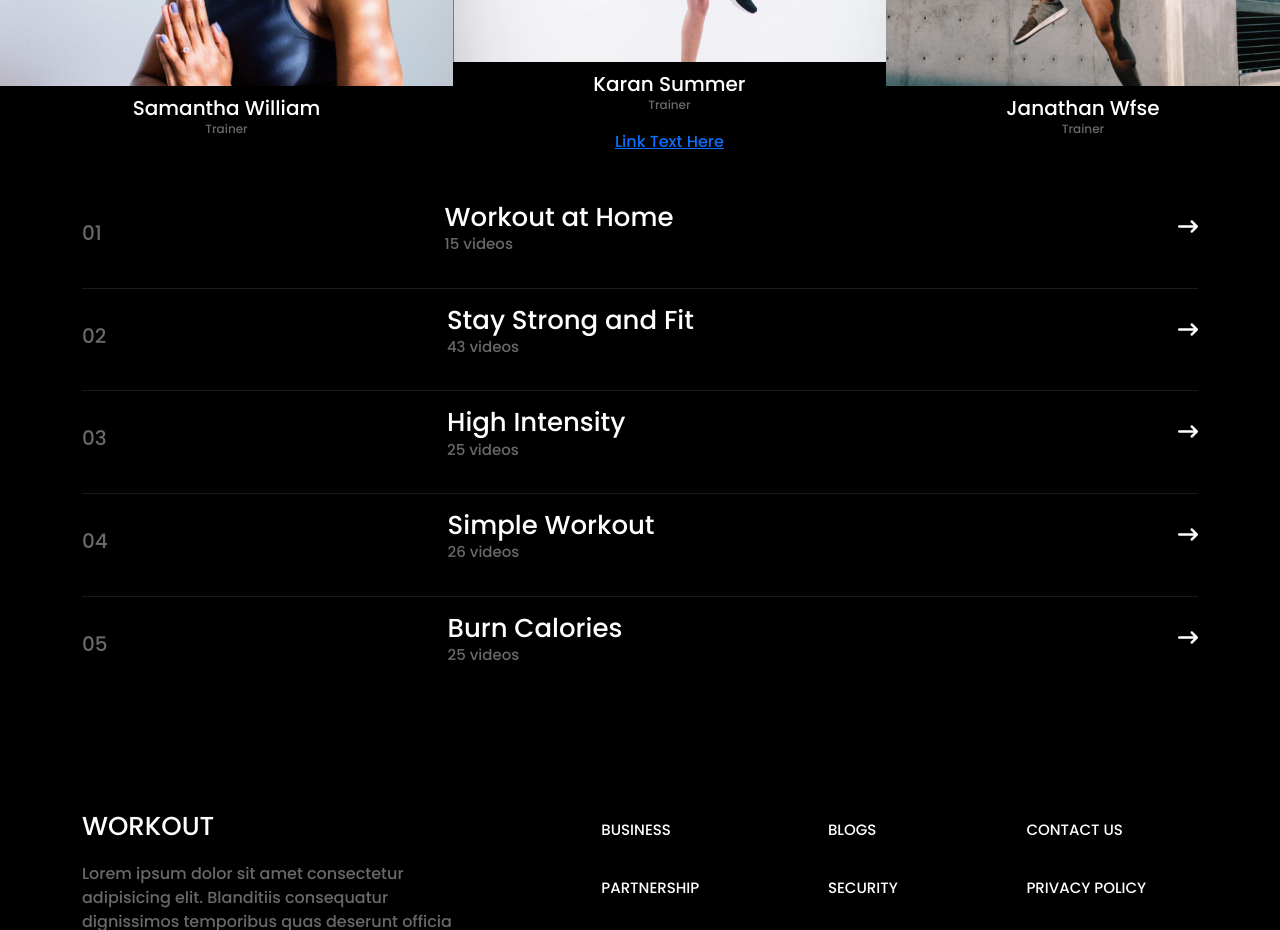
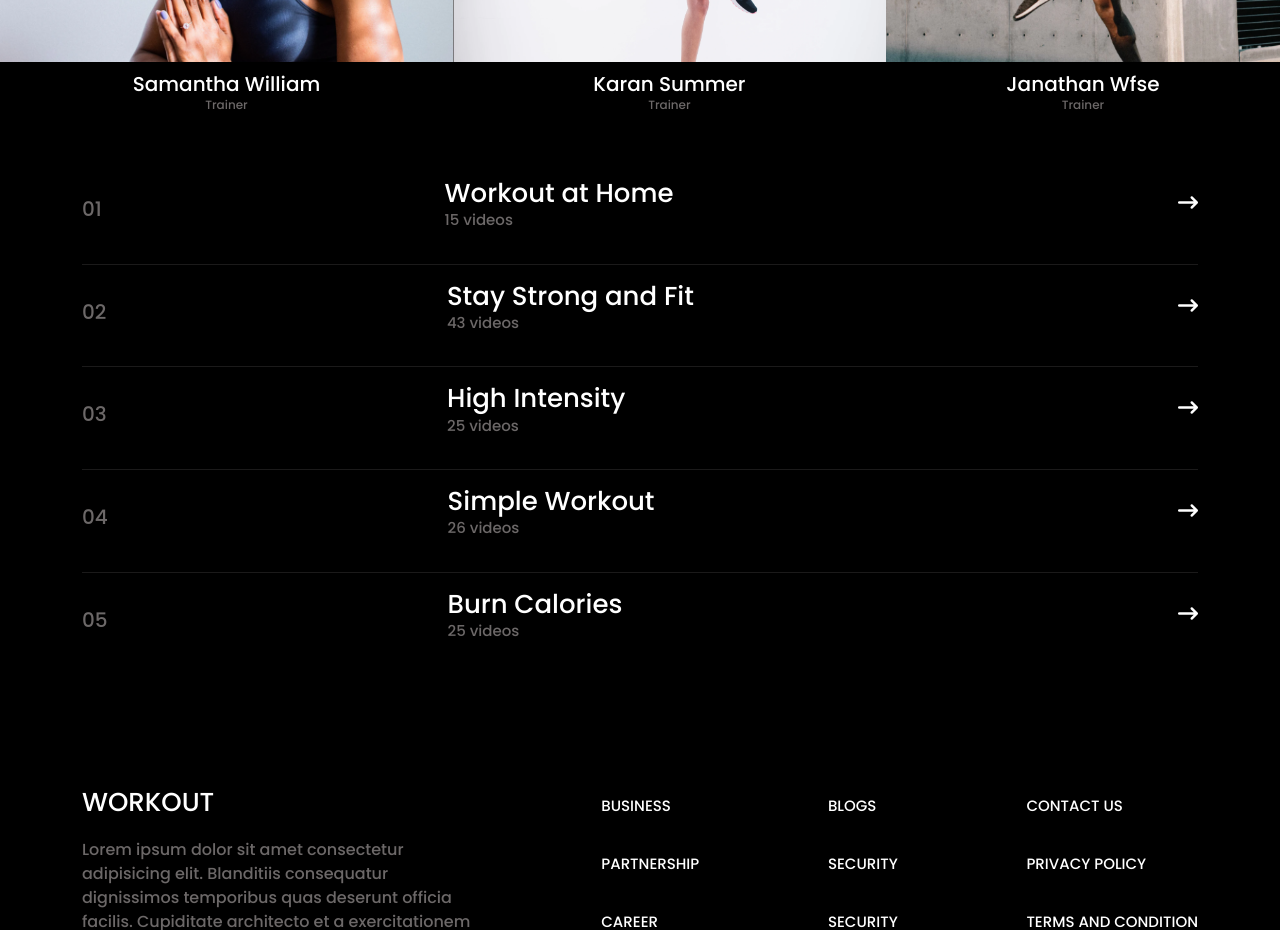
Before and after one commit to Amar-Panchal/static-website-ui, a plain HTML site: page index.html in a window 1280 px wide. Shown: the part 2000-2930 px from the top of the page. Drawn offline with nearby package versions, Linux system fonts and the light colour scheme.

Commit message:
Update index.html

```diff
--- a/index.html
+++ b/index.html
@@ -149,7 +149,6 @@
             <img src="./UI Assignment/assets/fdsf.png" alt="" />
             <h2>Karan Summer</h2>
             <p>Trainer</p>
-                      <a href="https://wa.me/+919545224098" target="_blank">Link Text Here</a>
 
         </div>
         <div class="text-center">
```
